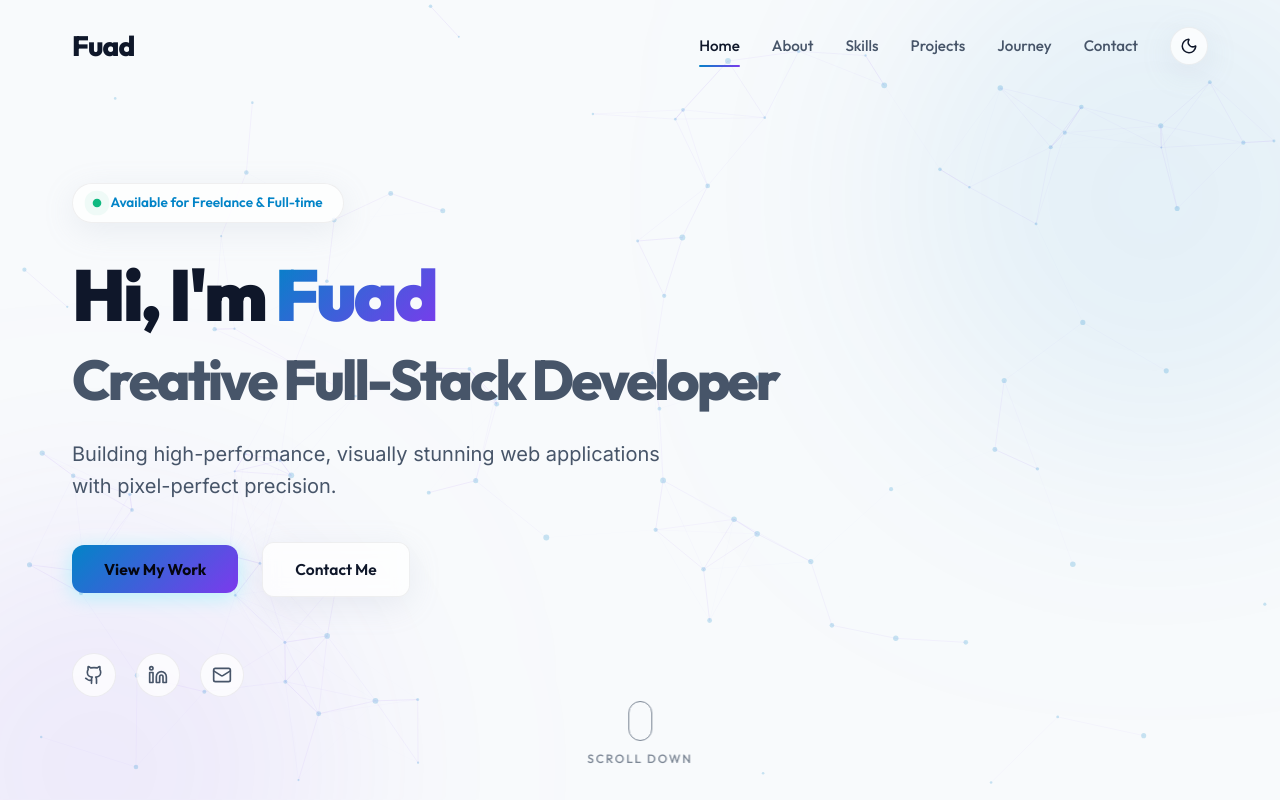
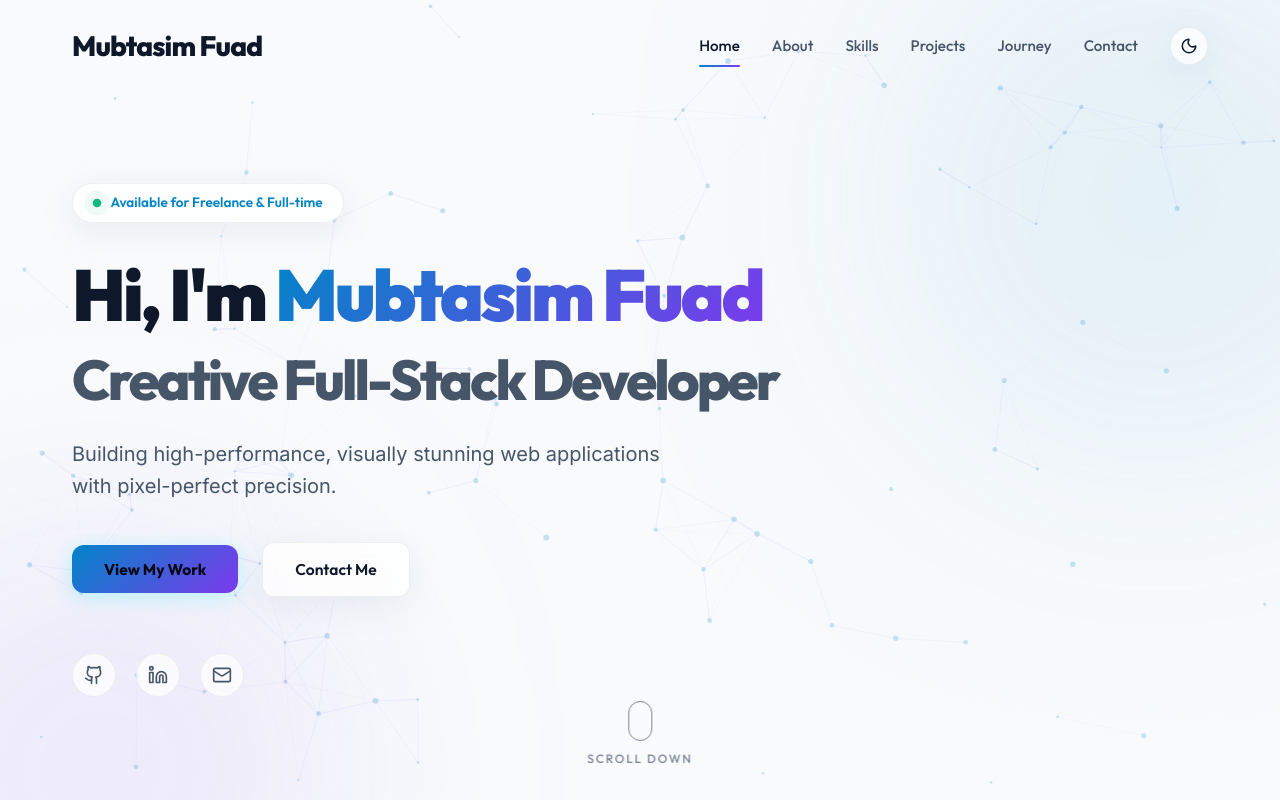
Before and after one commit to mubtasimfuad7/my-portfolio, a React (Vite) app: page / in a window 1280 px wide. Shown: the top 800 px of the page. Built offline with nearby package versions, Linux system fonts and the light colour scheme.

Commit message:
Update profile name to Mubtasim Fuad and link GitHub account mubtasimfuad7

```diff
--- a/index.html
+++ b/index.html
@@ -6,20 +6,20 @@
     <meta name="viewport" content="width=device-width, initial-scale=1.0" />
 
     <!-- Primary SEO Meta Tags -->
-    <title>Fuad | Creative Full-Stack Developer Portfolio</title>
-    <meta name="title" content="Fuad | Creative Full-Stack Developer Portfolio" />
-    <meta name="description" content="Creative Full-Stack Developer portfolio showcasing premium interactive web experiences, high-performance architectures, and modern CSS/React designs." />
+    <title>Mubtasim Fuad | Creative Full-Stack Developer Portfolio</title>
+    <meta name="title" content="Mubtasim Fuad | Creative Full-Stack Developer Portfolio" />
+    <meta name="description" content="Mubtasim Fuad | Creative Full-Stack Developer portfolio showcasing premium interactive web experiences, high-performance architectures, and modern CSS/React designs." />
 
     <!-- Open Graph / Facebook -->
     <meta property="og:type" content="website" />
-    <meta property="og:title" content="Fuad | Creative Full-Stack Developer Portfolio" />
-    <meta property="og:description" content="Creative Full-Stack Developer portfolio showcasing premium interactive web experiences, high-performance architectures, and modern CSS/React designs." />
+    <meta property="og:title" content="Mubtasim Fuad | Creative Full-Stack Developer Portfolio" />
+    <meta property="og:description" content="Mubtasim Fuad | Creative Full-Stack Developer portfolio showcasing premium interactive web experiences, high-performance architectures, and modern CSS/React designs." />
     <meta property="og:image" content="/assets/hero.png" />
 
     <!-- Twitter -->
     <meta property="twitter:card" content="summary_large_image" />
-    <meta property="twitter:title" content="Fuad | Creative Full-Stack Developer Portfolio" />
-    <meta property="twitter:description" content="Creative Full-Stack Developer portfolio showcasing premium interactive web experiences, high-performance architectures, and modern CSS/React designs." />
+    <meta property="twitter:title" content="Mubtasim Fuad | Creative Full-Stack Developer Portfolio" />
+    <meta property="twitter:description" content="Mubtasim Fuad | Creative Full-Stack Developer portfolio showcasing premium interactive web experiences, high-performance architectures, and modern CSS/React designs." />
     <meta property="twitter:image" content="/assets/hero.png" />
   </head>
   <body>
--- a/src/config/portfolioData.ts
+++ b/src/config/portfolioData.ts
@@ -36,15 +36,15 @@ export interface Metric {
 }
 
 export const personalInfo = {
-  name: "Fuad",
+  name: "Mubtasim Fuad",
   title: "Creative Full-Stack Developer",
   tagline: "Building high-performance, visually stunning web applications with pixel-perfect precision.",
   bio: "I am a passionate software engineer specializing in crafting premium digital experiences. By bridging the gap between elegant UI design and robust backend architecture, I build applications that not only perform exceptionally but also look and feel beautiful.",
   location: "Dhaka, Bangladesh",
-  email: "fuad@example.com",
-  github: "https://github.com",
-  linkedin: "https://linkedin.com",
-  twitter: "https://twitter.com",
+  email: "mubtasimfuad7@gmail.com",
+  github: "https://github.com/mubtasimfuad7",
+  linkedin: "https://linkedin.com/in/mubtasimfuad7",
+  twitter: "https://twitter.com/mubtasimfuad7",
   resumeUrl: "#", // Add link to your PDF resume here
 };
 
```
